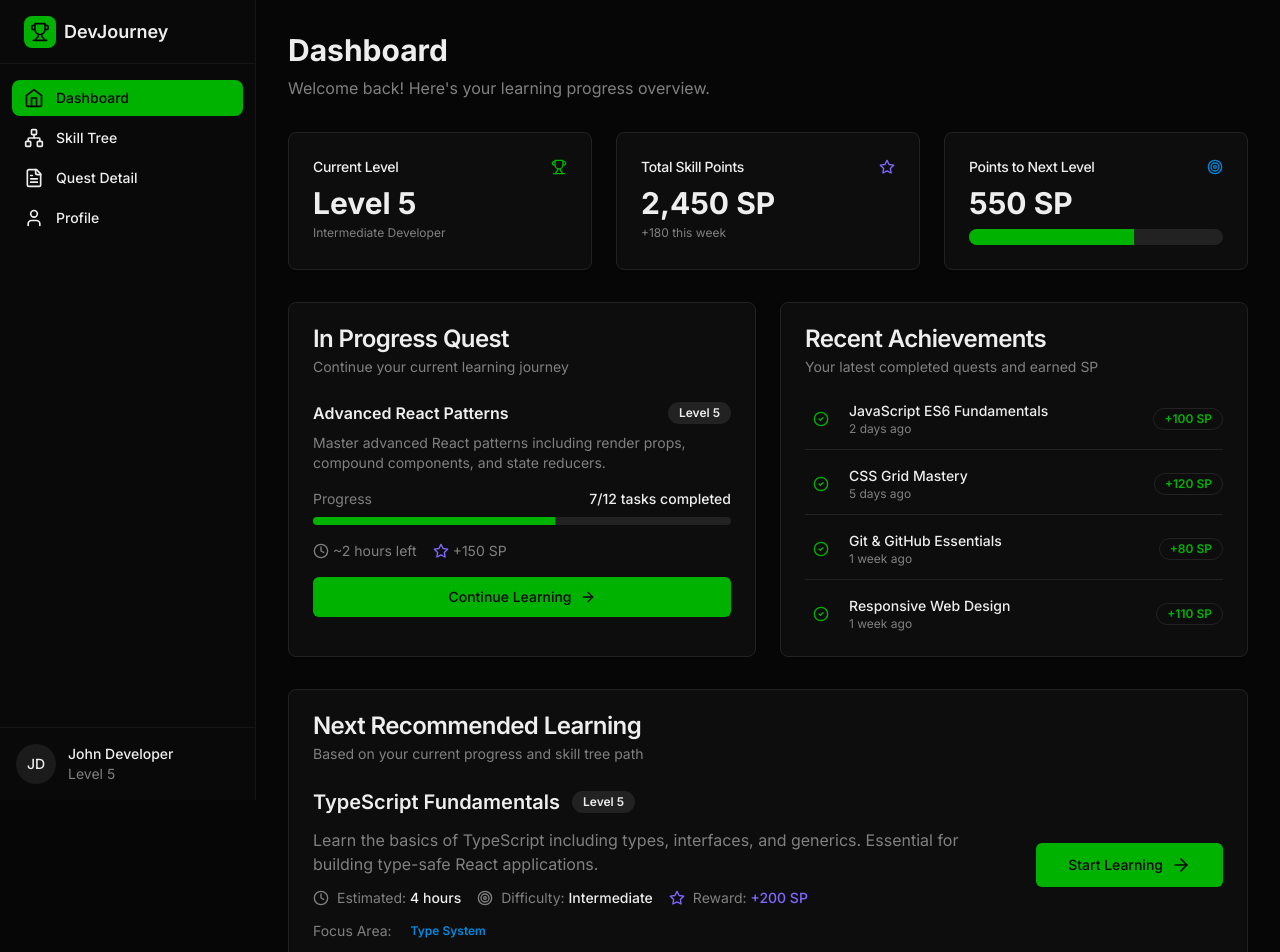
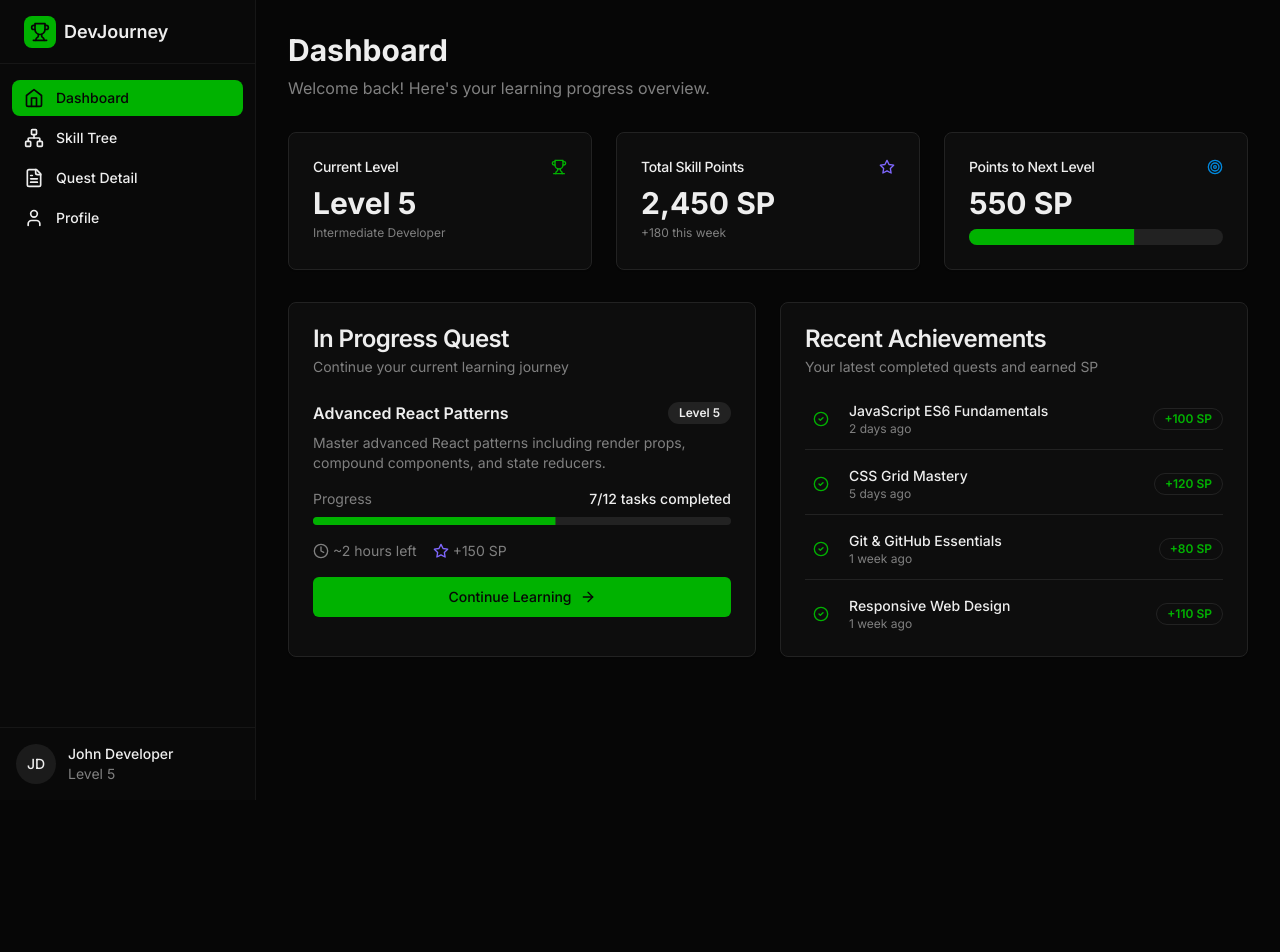
Before and after one commit to miroku-tanabe-369/dev-jorney-frontend, a Next.js app: page /dashboard in a window 1280 px wide. Shown: the top 952 px of the page. After the commit the page ends 800 px from the top, so only its background shows below. Built offline with nearby package versions, Linux system fonts and the light colour scheme.

Commit message:
update：不要なコンポーネントを削除

```diff
--- a/app/dashboard/page.tsx
+++ b/app/dashboard/page.tsx
@@ -135,60 +135,6 @@ export default function HomePage() {
               </CardContent>
             </Card>
           </div>
-
-          {/* Next Recommended Learning */}
-          <Card className="border-border bg-card">
-            <CardHeader>
-              <CardTitle className="text-card-foreground">Next Recommended Learning</CardTitle>
-              <CardDescription>Based on your current progress and skill tree path</CardDescription>
-            </CardHeader>
-            <CardContent>
-              <div className="flex flex-col gap-6 lg:flex-row lg:items-center lg:justify-between">
-                <div className="flex-1 space-y-3">
-                  <div className="flex items-center gap-3">
-                    <h3 className="text-xl font-semibold text-card-foreground">TypeScript Fundamentals</h3>
-                    <Badge variant="secondary">Level 5</Badge>
-                  </div>
-
-                  <p className="text-muted-foreground">
-                    Learn the basics of TypeScript including types, interfaces, and generics. Essential for building
-                    type-safe React applications.
-                  </p>
-
-                  <div className="flex flex-wrap gap-4 text-sm">
-                    <div className="flex items-center gap-2">
-                      <Clock className="h-4 w-4 text-muted-foreground" />
-                      <span className="text-muted-foreground">
-                        Estimated: <span className="font-medium text-foreground">4 hours</span>
-                      </span>
-                    </div>
-                    <div className="flex items-center gap-2">
-                      <Target className="h-4 w-4 text-muted-foreground" />
-                      <span className="text-muted-foreground">
-                        Difficulty: <span className="font-medium text-foreground">Intermediate</span>
-                      </span>
-                    </div>
-                    <div className="flex items-center gap-2">
-                      <Star className="h-4 w-4 text-accent" />
-                      <span className="text-muted-foreground">
-                        Reward: <span className="font-medium text-accent">+200 SP</span>
-                      </span>
-                    </div>
-                  </div>
-
-                  <div className="flex items-center gap-2">
-                    <span className="text-sm text-muted-foreground">Focus Area:</span>
-                    <Badge className="bg-info/20 text-info hover:bg-info/30">Type System</Badge>
-                  </div>
-                </div>
-
-                <Button size="lg" className="bg-primary text-primary-foreground hover:bg-primary/90 lg:ml-6">
-                  Start Learning
-                  <ArrowRight className="ml-2 h-5 w-5" />
-                </Button>
-              </div>
-            </CardContent>
-          </Card>
         </div>
       </main>
     </div>
--- a/app/dashboard/profile/page.tsx
+++ b/app/dashboard/profile/page.tsx
@@ -179,55 +179,6 @@ export default function ProfilePage() {
                   </div>
                 </CardContent>
               </Card>
-
-              {/* Certifications */}
-              <Card className="border-border bg-card">
-                <CardHeader>
-                  <CardTitle className="text-card-foreground">Certifications</CardTitle>
-                  <CardDescription>Your earned certificates and achievements</CardDescription>
-                </CardHeader>
-                <CardContent>
-                  <div className="space-y-4">
-                    {[
-                      {
-                        name: "Frontend Development Master",
-                        issuer: "DevJourney",
-                        date: "March 2024",
-                        color: "text-primary",
-                      },
-                      {
-                        name: "JavaScript Advanced Patterns",
-                        issuer: "DevJourney",
-                        date: "February 2024",
-                        color: "text-accent",
-                      },
-                      {
-                        name: "Responsive Web Design",
-                        issuer: "DevJourney",
-                        date: "January 2024",
-                        color: "text-info",
-                      },
-                    ].map((cert, index) => (
-                      <div
-                        key={index}
-                        className="flex items-start gap-3 rounded-lg border border-border bg-muted/30 p-4"
-                      >
-                        <div
-                          className={`flex h-10 w-10 shrink-0 items-center justify-center rounded-lg bg-muted ${cert.color}`}
-                        >
-                          <Award className="h-5 w-5" />
-                        </div>
-                        <div className="flex-1">
-                          <h4 className="font-semibold text-foreground">{cert.name}</h4>
-                          <p className="mt-1 text-sm text-muted-foreground">
-                            Issued by {cert.issuer} • {cert.date}
-                          </p>
-                        </div>
-                      </div>
-                    ))}
-                  </div>
-                </CardContent>
-              </Card>
             </div>
           </div>
         </div>
```
